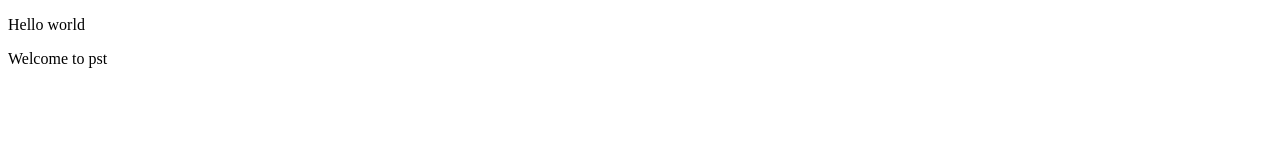
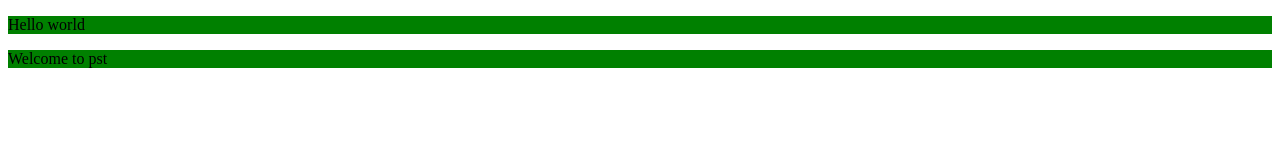
Before and after one commit to Ansh5748/gitCommands, a plain HTML site: page index.html in a window 1280 px wide. Drawn offline with Linux system fonts and the light colour scheme.

Commit message:
update again

```diff
--- a/index.html
+++ b/index.html
@@ -4,6 +4,7 @@
     <meta charset="UTF-8">
     <meta name="viewport" content="width=device-width, initial-scale=1.0">
     <title>Document</title>
+    <link rel="stylesheet" href="./style.css">
 </head>
 <body>
     <p>Hello world</p>
--- /dev/null
+++ b/style.css
@@ -0,0 +1,3 @@
+p{
+    background-color: green;
+}
```
